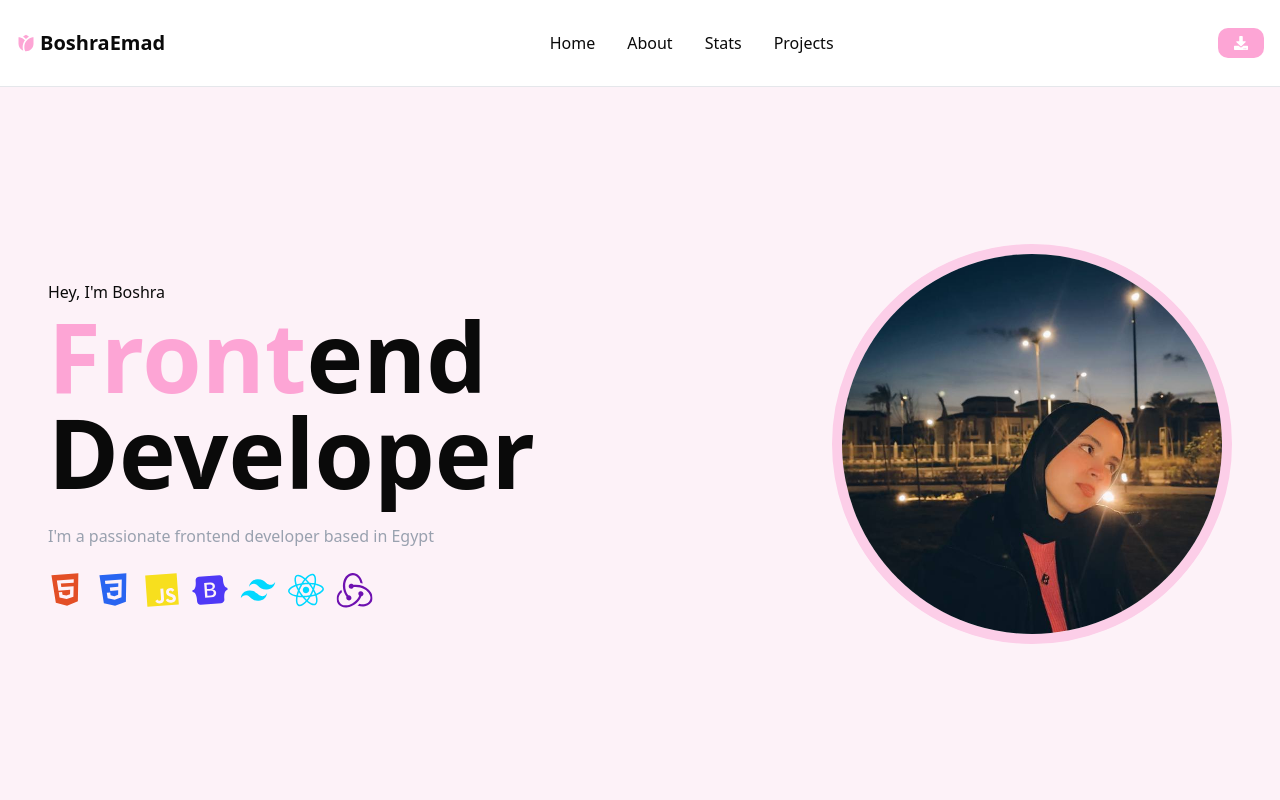
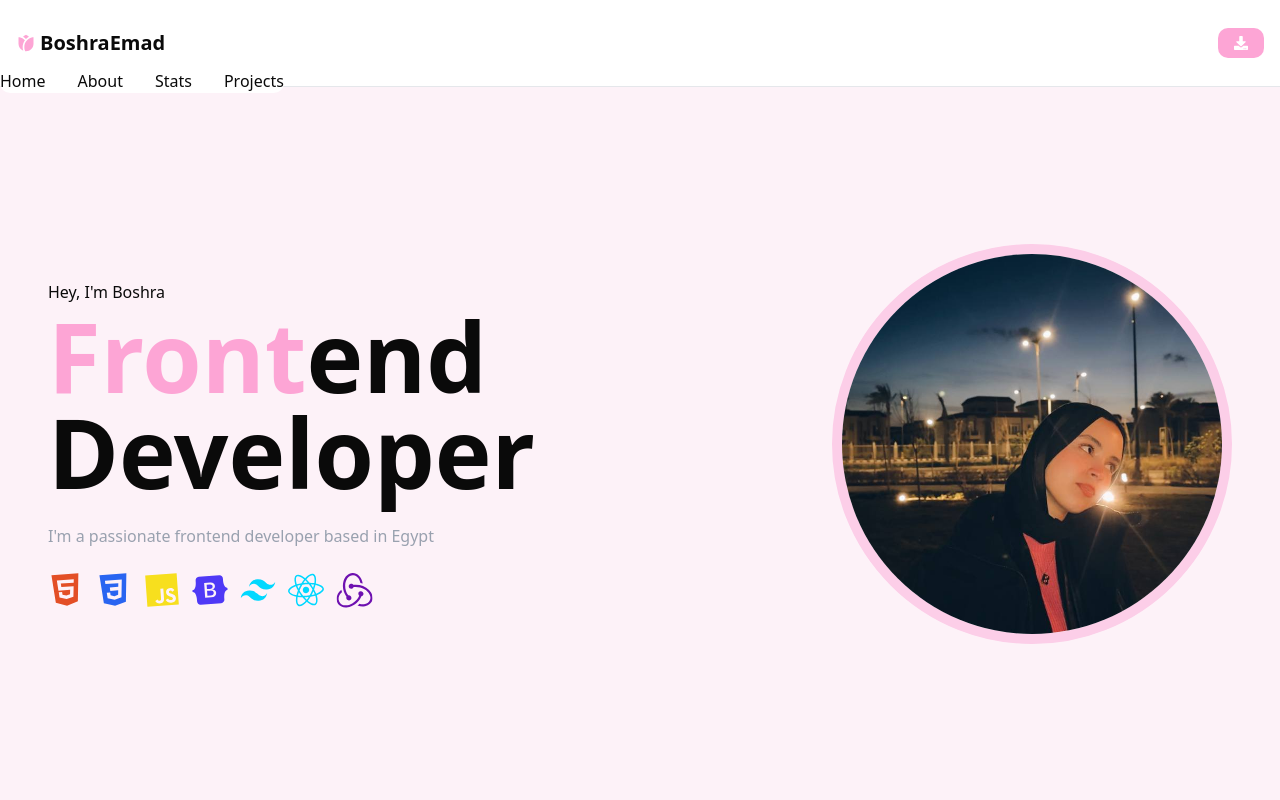
Before and after one commit to boshraemad/B-Portfolio, a React (Vite) app: page / in a window 1280 px wide. Shown: the top 800 px of the page. Built offline with nearby package versions, Linux system fonts and the light colour scheme; no server answers.

Commit message:
style small screens toggle menu

```diff
--- a/src/components/navbar.jsx
+++ b/src/components/navbar.jsx
@@ -9,7 +9,7 @@ function NavBar(){
 
     return(
 
-        <nav className="bg-white dark:bg-gray-900 sticky w-full z-20 top-0 start-0 border-b border-gray-200 dark:border-gray-600 p-4">
+        <nav className="relative bg-white dark:bg-gray-900 w-full z-20 top-0 start-0 border-b border-gray-200 dark:border-gray-600 p-4">
         <div className="w-full flex flex-wrap items-center justify-between py-3">
         <a href="#" className="flex items-center gap-1 space-x-3 rtl:space-x-reverse text-xl font-bold">
                <RiFlowerFill className="text-pink-300"/> BoshraEmad
@@ -23,7 +23,7 @@ function NavBar(){
             </svg>
         </button>
         </div>
-        <div className="items-center justify-between hidden w-full md:flex md:w-auto md:order-1" id="navbar-sticky">
+        <div className=" absolute top-[80%] left-0 z-40 items-center justify-between hidden w-full md:flex md:w-auto md:order-1 transition-all duration-300" id="navbar-sticky">
         <ul className="flex flex-col p-4 md:p-0 mt-4 font-medium border border-gray-100 rounded-lg bg-gray-50 md:space-x-8 rtl:space-x-reverse md:flex-row md:mt-0 md:border-0 md:bg-white dark:bg-gray-800 md:dark:bg-gray-900 dark:border-gray-300">
         <li>
             <NavLink onClick={()=>{scrollToElement("home")}} to="/#home" end className={()=>`block py-2 px-3 rounded-sm md:bg-transparent  md:p-0 md:dark:text-pink-500 ${location.pathname==="/" && location.hash === "#home" ? "text-pink-400" : ""}`} aria-current="page">Home</NavLink>
```
